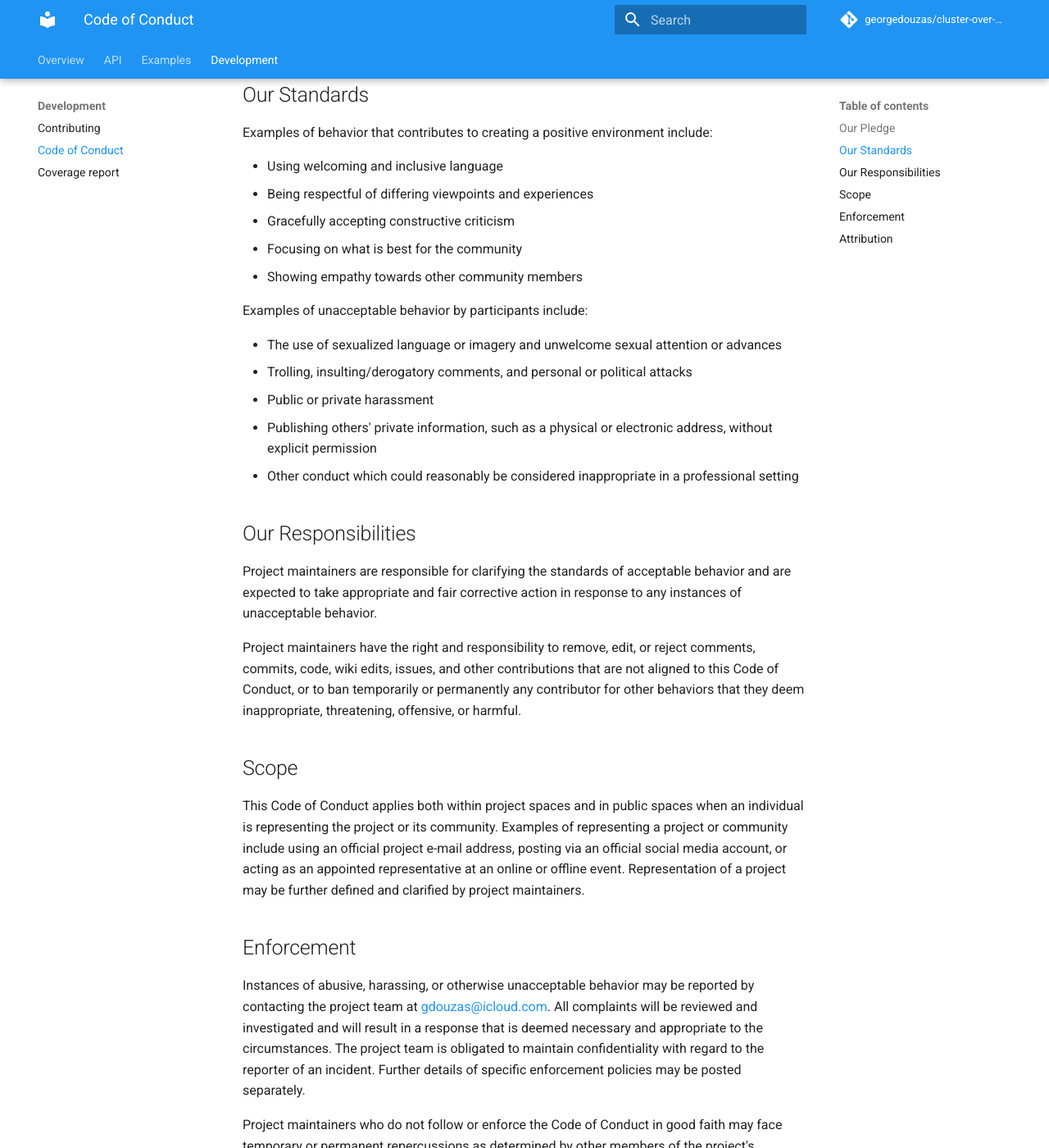
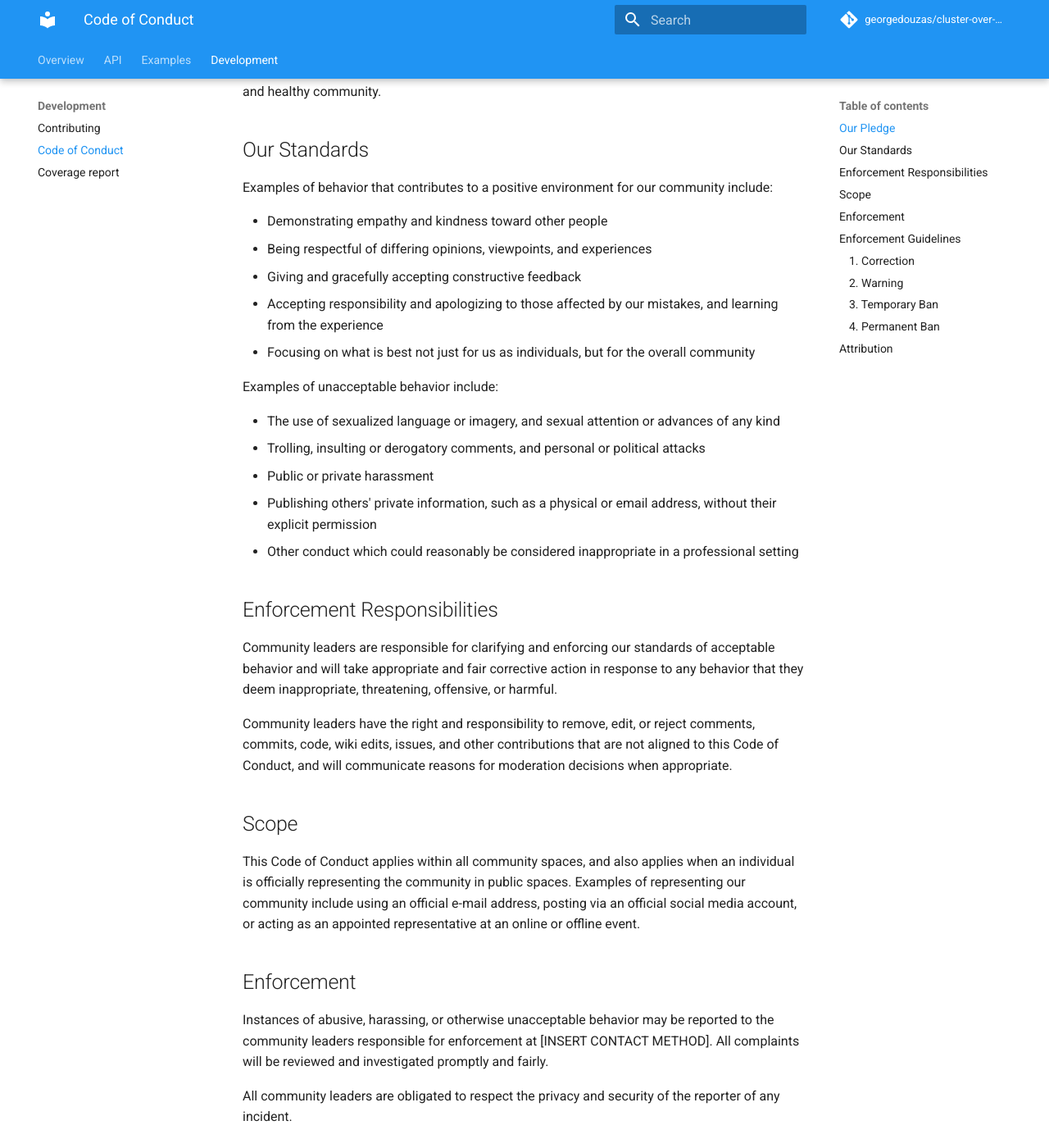
Before and after one commit to NOVA-IMS-Innovation-and-Analytics-Lab/cluster-over-sampling, an MkDocs documentation site: the page built from docs/development/code_of_conduct.md, in a window 1280 px wide and 1400 px high, scrolled down 349 px. Shown: the whole window at 82% size. Built offline with MkDocs 1.6.1 and Material for MkDocs 9.7.7, drawn with Linux system fonts in a browser that asks for light colours; comment, search, counter and statistics services are not loaded; some of the changed text lies outside the part shown.

```diff
--- a/CODE_OF_CONDUCT.md
+++ b/CODE_OF_CONDUCT.md
@@ -1,74 +1,133 @@
+
 # Contributor Covenant Code of Conduct
 
 ## Our Pledge
 
-In the interest of fostering an open and welcoming environment, we as
-contributors and maintainers pledge to making participation in our project and
-our community a harassment-free experience for everyone, regardless of age, body
-size, disability, ethnicity, gender identity and expression, level of experience,
-nationality, personal appearance, race, religion, or sexual identity and
-orientation.
+We as members, contributors, and leaders pledge to make participation in our
+community a harassment-free experience for everyone, regardless of age, body
+size, visible or invisible disability, ethnicity, sex characteristics, gender
+identity and expression, level of experience, education, socio-economic status,
+nationality, personal appearance, race, caste, color, religion, or sexual
+identity and orientation.
+
+We pledge to act and interact in ways that contribute to an open, welcoming,
+diverse, inclusive, and healthy community.
 
 ## Our Standards
 
-Examples of behavior that contributes to creating a positive environment
-include:
+Examples of behavior that contributes to a positive environment for our
+community include:
 
-* Using welcoming and inclusive language
-* Being respectful of differing viewpoints and experiences
-* Gracefully accepting constructive criticism
-* Focusing on what is best for the community
-* Showing empathy towards other community members
+* Demonstrating empathy and kindness toward other people
+* Being respectful of differing opinions, viewpoints, and experiences
+* Giving and gracefully accepting constructive feedback
+* Accepting responsibility and apologizing to those affected by our mistakes,
+  and learning from the experience
+* Focusing on what is best not just for us as individuals, but for the overall
+  community
 
-Examples of unacceptable behavior by participants include:
+Examples of unacceptable behavior include:
 
-* The use of sexualized language or imagery and unwelcome sexual attention or
-advances
-* Trolling, insulting/derogatory comments, and personal or political attacks
+* The use of sexualized language or imagery, and sexual attention or advances of
+  any kind
+* Trolling, insulting or derogatory comments, and personal or political attacks
 * Public or private harassment
-* Publishing others' private information, such as a physical or electronic
-  address, without explicit permission
+* Publishing others' private information, such as a physical or email address,
+  without their explicit permission
 * Other conduct which could reasonably be considered inappropriate in a
   professional setting
 
-## Our Responsibilities
+## Enforcement Responsibilities
 
-Project maintainers are responsible for clarifying the standards of acceptable
-behavior and are expected to take appropriate and fair corrective action in
-response to any instances of unacceptable behavior.
+Community leaders are responsible for clarifying and enforcing our standards of
+acceptable behavior and will take appropriate and fair corrective action in
+response to any behavior that they deem inappropriate, threatening, offensive,
+or harmful.
 
-Project maintainers have the right and responsibility to remove, edit, or
-reject comments, commits, code, wiki edits, issues, and other contributions
-that are not aligned to this Code of Conduct, or to ban temporarily or
-permanently any contributor for other behaviors that they deem inappropriate,
-threatening, offensive, or harmful.
+Community leaders have the right and responsibility to remove, edit, or reject
+comments, commits, code, wiki edits, issues, and other contributions that are
+not aligned to this Code of Conduct, and will communicate reasons for moderation
+decisions when appropriate.
 
 ## Scope
 
-This Code of Conduct applies both within project spaces and in public spaces
-when an individual is representing the project or its community. Examples of
-representing a project or community include using an official project e-mail
-address, posting via an official social media account, or acting as an appointed
-representative at an online or offline event. Representation of a project may be
-further defined and clarified by project maintainers.
+This Code of Conduct applies within all community spaces, and also applies when
+an individual is officially representing the community in public spaces.
+Examples of representing our community include using an official e-mail address,
+posting via an official social media account, or acting as an appointed
+representative at an online or offline event.
 
 ## Enforcement
 
 Instances of abusive, harassing, or otherwise unacceptable behavior may be
-reported by contacting the project team at gdouzas@icloud.com. All
-complaints will be reviewed and investigated and will result in a response that
-is deemed necessary and appropriate to the circumstances. The project team is
-obligated to maintain confidentiality with regard to the reporter of an incident.
-Further details of specific enforcement policies may be posted separately.
+reported to the community leaders responsible for enforcement at
+[INSERT CONTACT METHOD].
+All complaints will be reviewed and investigated promptly and fairly.
 
-Project maintainers who do not follow or enforce the Code of Conduct in good
-faith may face temporary or permanent repercussions as determined by other
-members of the project's leadership.
+All community leaders are obligated to respect the privacy and security of the
+reporter of any incident.
+
+## Enforcement Guidelines
+
+Community leaders will follow these Community Impact Guidelines in determining
+the consequences for any action they deem in violation of this Code of Conduct:
+
+### 1. Correction
+
+**Community Impact**: Use of inappropriate language or other behavior deemed
+unprofessional or unwelcome in the community.
+
+**Consequence**: A private, written warning from community leaders, providing
+clarity around the nature of the violation and an explanation of why the
+behavior was inappropriate. A public apology may be requested.
+
+### 2. Warning
+
+**Community Impact**: A violation through a single incident or series of
+actions.
+
+**Consequence**: A warning with consequences for continued behavior. No
+interaction with the people involved, including unsolicited interaction with
+those enforcing the Code of Conduct, for a specified period of time. This
+includes avoiding interactions in community spaces as well as external channels
+like social media. Violating these terms may lead to a temporary or permanent
+ban.
+
+### 3. Temporary Ban
+
+**Community Impact**: A serious violation of community standards, including
+sustained inappropriate behavior.
+
+**Consequence**: A temporary ban from any sort of interaction or public
+communication with the community for a specified period of time. No public or
+private interaction with the people involved, including unsolicited interaction
+with those enforcing the Code of Conduct, is allowed during this period.
+Violating these terms may lead to a permanent ban.
+
+### 4. Permanent Ban
+
+**Community Impact**: Demonstrating a pattern of violation of community
+standards, including sustained inappropriate behavior, harassment of an
+individual, or aggression toward or disparagement of classes of individuals.
+
+**Consequence**: A permanent ban from any sort of public interaction within the
+community.
 
 ## Attribution
 
-This Code of Conduct is adapted from the [Contributor Covenant][homepage], version 1.4,
-available at [http://contributor-covenant.org/version/1/4][version]
+This Code of Conduct is adapted from the [Contributor Covenant][homepage],
+version 2.1, available at
+[https://www.contributor-covenant.org/version/2/1/code_of_conduct.html][v2.1].
 
-[homepage]: http://contributor-covenant.org
-[version]: http://contributor-covenant.org/version/1/4/
+Community Impact Guidelines were inspired by
+[Mozilla's code of conduct enforcement ladder][Mozilla CoC].
+
+For answers to common questions about this code of conduct, see the FAQ at
+[https://www.contributor-covenant.org/faq][FAQ]. Translations are available at
+[https://www.contributor-covenant.org/translations][translations].
+
+[homepage]: https://www.contributor-covenant.org
+[v2.1]: https://www.contributor-covenant.org/version/2/1/code_of_conduct.html
+[Mozilla CoC]: https://github.com/mozilla/diversity
+[FAQ]: https://www.contributor-covenant.org/faq
+[translations]: https://www.contributor-covenant.org/translations
```
Also changed, not shown: CONTRIBUTING.md (+1 -1 lines), .github/ISSUE_TEMPLATE/bug_report.md (deleted), .github/ISSUE_TEMPLATE/feature_request.md (deleted), .github/PULL_REQUEST_TEMPLATE.md (added), 5 other files.
